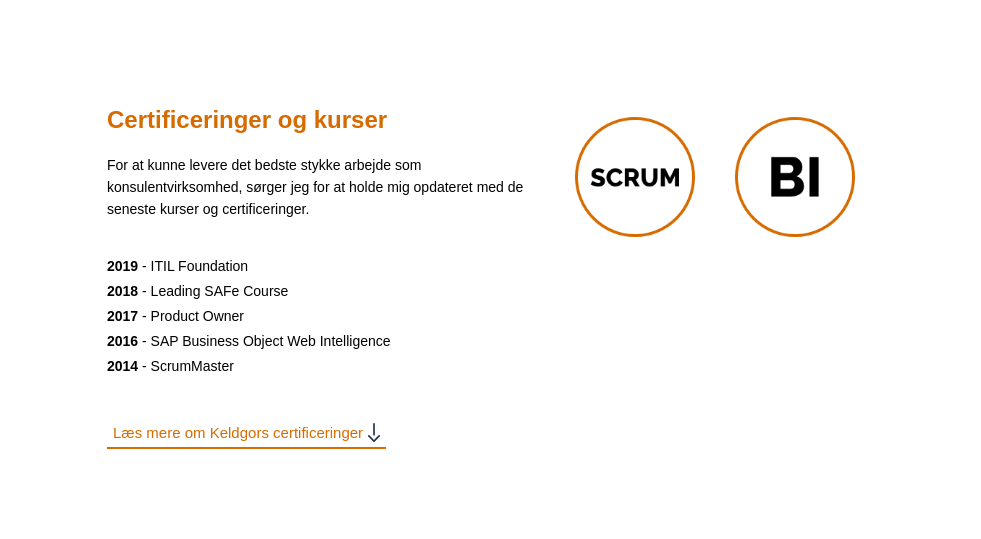
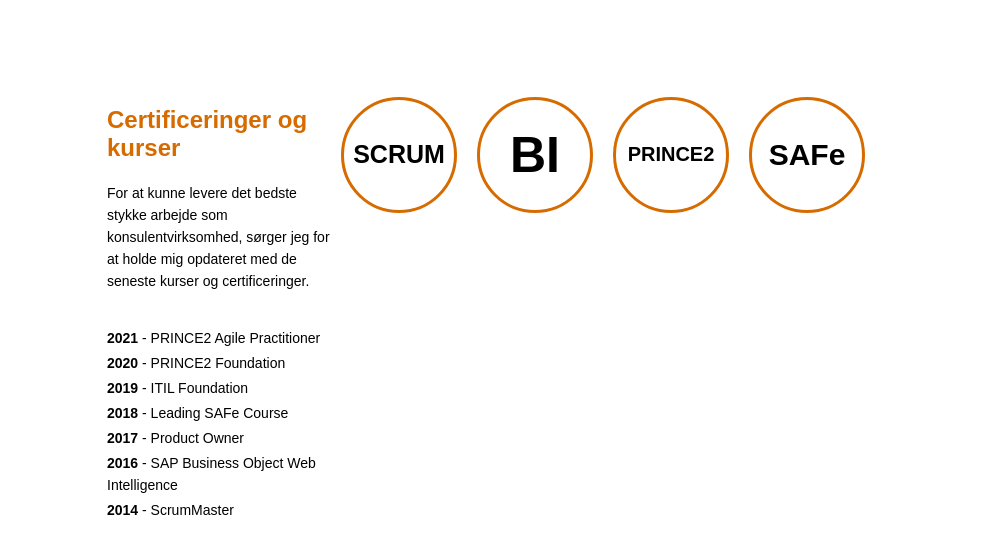
Before and after one commit to Sara-Kjeldgaard/Kelgord, a Gatsby site: page /omKeldgor in a window 1280 px wide. Shown: the part 904-1443 px from the top of the page, without its empty margins (149-1130 px from the left). Built offline with nearby package versions, Linux system fonts and the light colour scheme; Gatsby itself is replaced by a stand-in of ours.

Commit message:
feat(Stuff) Made changes

```diff
--- a/src/pages/kontakt.jsx
+++ b/src/pages/kontakt.jsx
@@ -55,7 +55,7 @@ const KontaktPage = () => {
           <div id="kontaktText" className="column">
             <a className="contact-footer" href="mailto:kontakt@Keldgor.com">
               <img src="/images/Mail.svg" alt="mail" />
-              <span>kontakt@Keldgor.dk</span>
+              <span>keldgor@gmail.com</span>
             </a>
             <a className="contact-footer" href="tel:004524594429">
               <img src="/images/Phone.svg" alt="phone" />
--- a/src/pages/omKeldgor.jsx
+++ b/src/pages/omKeldgor.jsx
@@ -2,6 +2,7 @@ import React, { useState } from "react";
 import KeldgorFooter from "../components/footer";
 import KeldgorHeader from "../components/header";
 import Helmet from "react-helmet";
+import "../styles/omKeldgor.css";
 
 const OmKeldgorPage = () => {
   const [showCerts, setShowCerts] = useState(false);
@@ -18,7 +19,7 @@ const OmKeldgorPage = () => {
         <div id="TopTitleDescription">
           <h1>Om Keldgor</h1>
           <div id="divider"></div>
-          <p>Keldgor er en enkeltmandsvirksomhed med stort erfaring.</p>
+          <p>Keldgor er en enkeltmandsvirksomhed med stor erfaring.</p>
         </div>
         <div id="videoAndText">
           <div id="video">
@@ -26,7 +27,7 @@ const OmKeldgorPage = () => {
               title="Keldgor | video"
               width="560"
               height="315"
-              src="https://www.youtube.com/embed/81YdBkQm6bU?"
+              src="https://www.youtube.com/embed/-mX-9TYQOoY"
               allow="accelerometer; autoplay; modestbranding; clipboard-write; encrypted-media; gyroscope; picture-in-picture"
               allowFullScreen
             ></iframe>
@@ -63,6 +64,12 @@ const OmKeldgorPage = () => {
               seneste kurser og certificeringer.
             </p>
             <div id="certificationAndCoursesTextAlways">
+              <p>
+                <span>2021</span> - PRINCE2 Agile Practitioner
+              </p>
+              <p>
+                <span>2020</span> - PRINCE2 Foundation
+              </p>
               <p>
                 <span>2019</span> - ITIL Foundation
               </p>
@@ -128,11 +135,19 @@ const OmKeldgorPage = () => {
             </button>
           </div>
           <div id="certificateIcon">
-            <img src="/images/ScrumIcon.png" alt="scrum" />
-            <img src="/images/BIIcon.png" alt="Business Intelligence" />
+            <div className="cert" style={{ fontSize: 25 }}>
+              SCRUM
+            </div>
+            <div className="cert" style={{ fontSize: 50 }}>
+              BI
+            </div>
+            <div className="cert">PRINCE2</div>
+            <div className="cert" style={{ fontSize: 30 }}>
+              SAFe
+            </div>
           </div>
         </div>
-      </main>{" "}
+      </main>
       <KeldgorFooter />
     </>
   );
--- /dev/null
+++ b/src/styles/omKeldgor.css
@@ -0,0 +1,16 @@
+#certificateIcon {
+  display: flex;
+}
+
+.cert {
+  width: 110px;
+  height: 110px;
+  margin: 10px;
+  border-radius: 50%;
+  border: 3px solid #d66b00;
+  display: flex;
+  font-size: 20px;
+  font-weight: bold;
+  justify-content: center;
+  align-items: center;
+}
```
